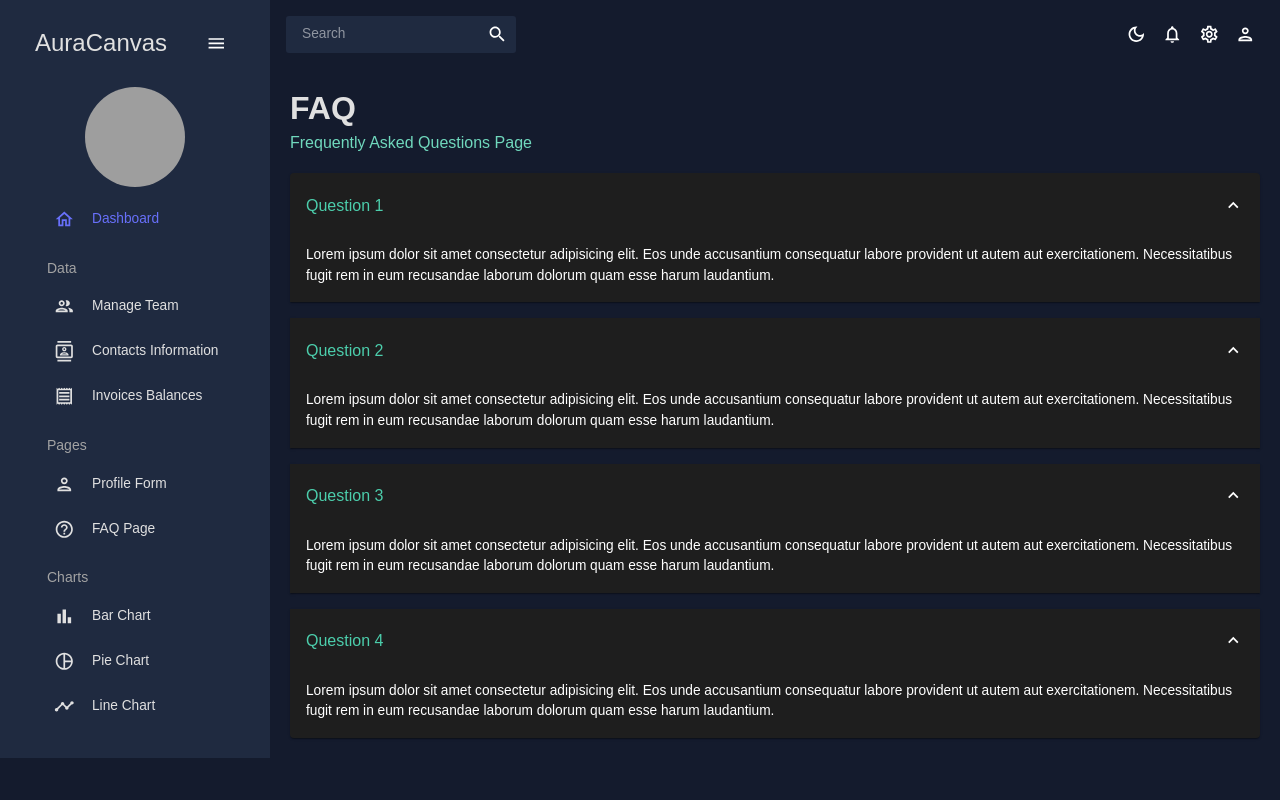
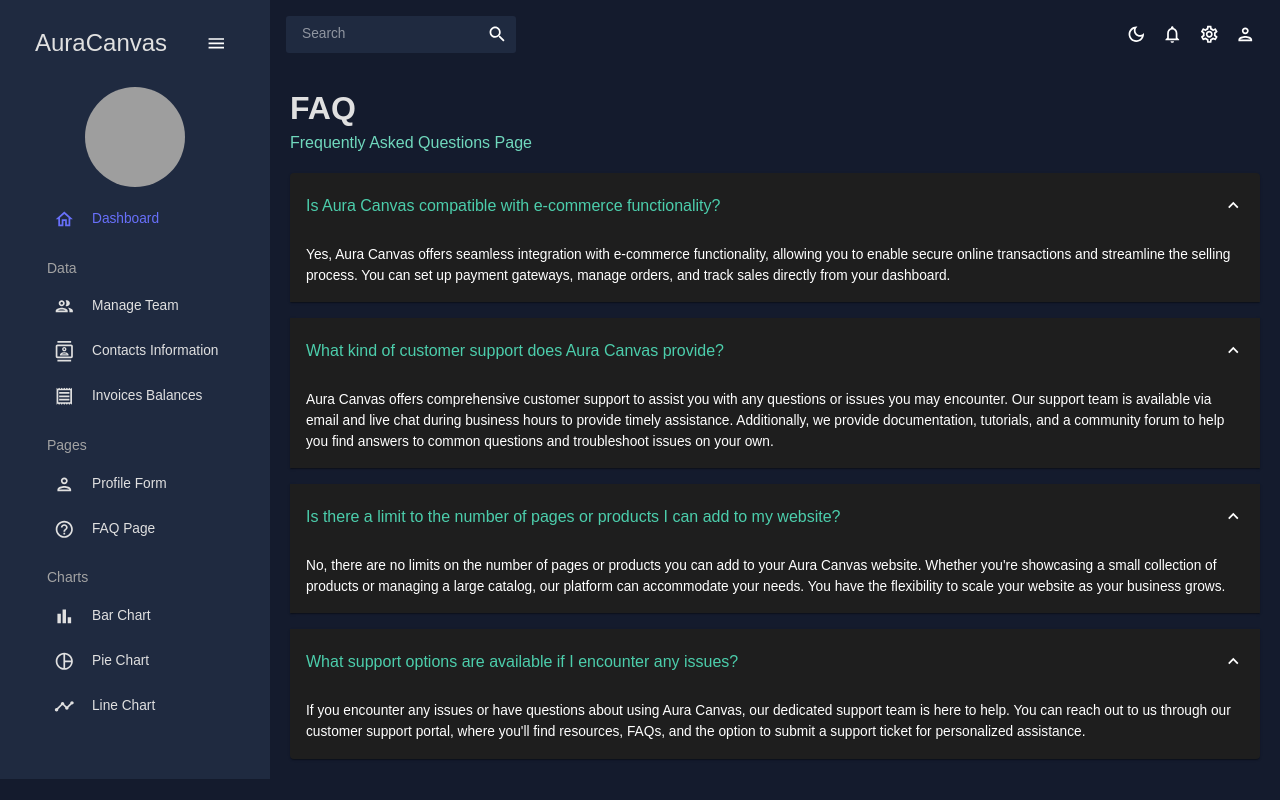
Before and after one commit to Sameer-Saleem1/Aura-Canvas, a React (Vite) app: page /faq in a window 1280 px wide. Built offline with nearby package versions, Linux system fonts and the light colour scheme; grey boxes are pictures that could not be loaded.

Commit message:
Added QnA in FAQ section

```diff
--- a/src/Components/dashboard/FAQ.jsx
+++ b/src/Components/dashboard/FAQ.jsx
@@ -17,15 +17,16 @@ export default function FAQ() {
         <Accordion defaultExpanded>
           <AccordionSummary expandIcon={<ExpandMoreIcon />}>
             <Typography variant="h5" color={colors.greenAccent[500]}>
-              Question 1
+              Is Aura Canvas compatible with e-commerce functionality?
             </Typography>
           </AccordionSummary>
           <AccordionDetails>
             <Typography>
-              Lorem ipsum dolor sit amet consectetur adipisicing elit. Eos unde
-              accusantium consequatur labore provident ut autem aut
-              exercitationem. Necessitatibus fugit rem in eum recusandae laborum
-              dolorum quam esse harum laudantium.
+              Yes, Aura Canvas offers seamless integration with e-commerce
+              functionality, allowing you to enable secure online transactions
+              and streamline the selling process. You can set up payment
+              gateways, manage orders, and track sales directly from your
+              dashboard.
             </Typography>
           </AccordionDetails>
         </Accordion>
@@ -33,15 +34,17 @@ export default function FAQ() {
         <Accordion defaultExpanded>
           <AccordionSummary expandIcon={<ExpandMoreIcon />}>
             <Typography variant="h5" color={colors.greenAccent[500]}>
-              Question 2
+              What kind of customer support does Aura Canvas provide?
             </Typography>
           </AccordionSummary>
           <AccordionDetails>
             <Typography>
-              Lorem ipsum dolor sit amet consectetur adipisicing elit. Eos unde
-              accusantium consequatur labore provident ut autem aut
-              exercitationem. Necessitatibus fugit rem in eum recusandae laborum
-              dolorum quam esse harum laudantium.
+              Aura Canvas offers comprehensive customer support to assist you
+              with any questions or issues you may encounter. Our support team
+              is available via email and live chat during business hours to
+              provide timely assistance. Additionally, we provide documentation,
+              tutorials, and a community forum to help you find answers to
+              common questions and troubleshoot issues on your own.
             </Typography>
           </AccordionDetails>
         </Accordion>
@@ -49,15 +52,17 @@ export default function FAQ() {
         <Accordion defaultExpanded>
           <AccordionSummary expandIcon={<ExpandMoreIcon />}>
             <Typography variant="h5" color={colors.greenAccent[500]}>
-              Question 3
+              Is there a limit to the number of pages or products I can add to
+              my website?
             </Typography>
           </AccordionSummary>
           <AccordionDetails>
             <Typography>
-              Lorem ipsum dolor sit amet consectetur adipisicing elit. Eos unde
-              accusantium consequatur labore provident ut autem aut
-              exercitationem. Necessitatibus fugit rem in eum recusandae laborum
-              dolorum quam esse harum laudantium.
+              No, there are no limits on the number of pages or products you can
+              add to your Aura Canvas website. Whether you're showcasing a small
+              collection of products or managing a large catalog, our platform
+              can accommodate your needs. You have the flexibility to scale your
+              website as your business grows.
             </Typography>
           </AccordionDetails>
         </Accordion>
@@ -65,15 +70,16 @@ export default function FAQ() {
         <Accordion defaultExpanded>
           <AccordionSummary expandIcon={<ExpandMoreIcon />}>
             <Typography variant="h5" color={colors.greenAccent[500]}>
-              Question 4
+              What support options are available if I encounter any issues?
             </Typography>
           </AccordionSummary>
           <AccordionDetails>
             <Typography>
-              Lorem ipsum dolor sit amet consectetur adipisicing elit. Eos unde
-              accusantium consequatur labore provident ut autem aut
-              exercitationem. Necessitatibus fugit rem in eum recusandae laborum
-              dolorum quam esse harum laudantium.
+              If you encounter any issues or have questions about using Aura
+              Canvas, our dedicated support team is here to help. You can reach
+              out to us through our customer support portal, where you'll find
+              resources, FAQs, and the option to submit a support ticket for
+              personalized assistance.
             </Typography>
           </AccordionDetails>
         </Accordion>
```
